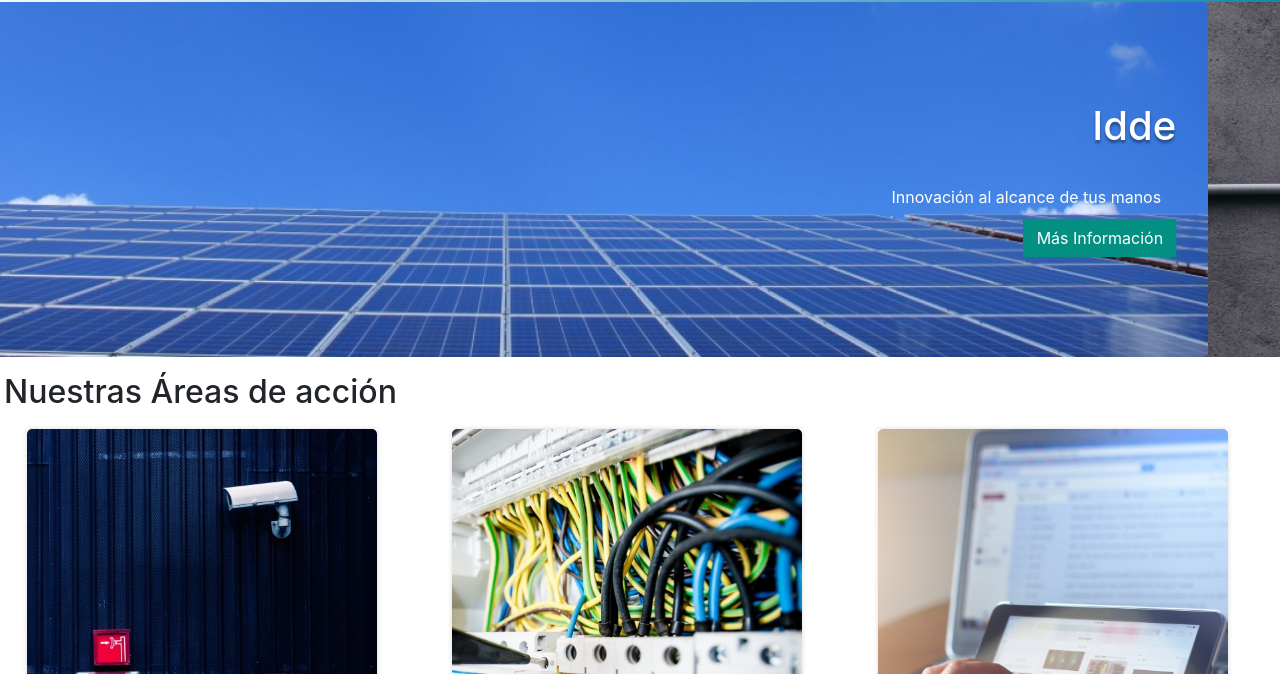
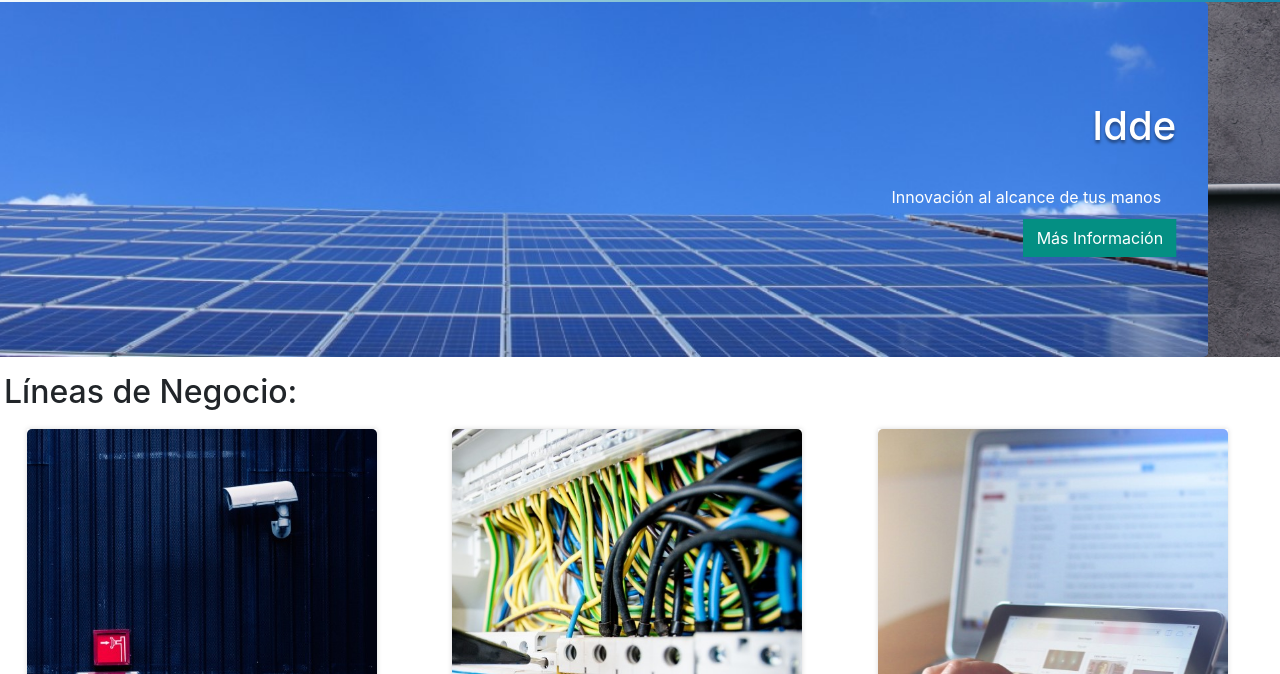
Before and after one commit to idde-soluciones/blogspot, a plain HTML site: page index.html in a window 1280 px wide. Shown: the part 94-768 px from the top of the page. Drawn offline with nearby package versions, Linux system fonts and the light colour scheme.

Commit message:
lineas de negocio

```diff
--- a/index.html
+++ b/index.html
@@ -83,7 +83,7 @@
     <section>
         <div class="container-fluid mx-1 mt-3 ">
             <div class="row">
-                <h2> Nuestras Áreas de acción</h2>
+                <h2> Líneas de Negocio:</h2>
             </div>
             <div class="row justify-content-md-center pl-1">
                 <div class="col-md-4 mb-4">
```
